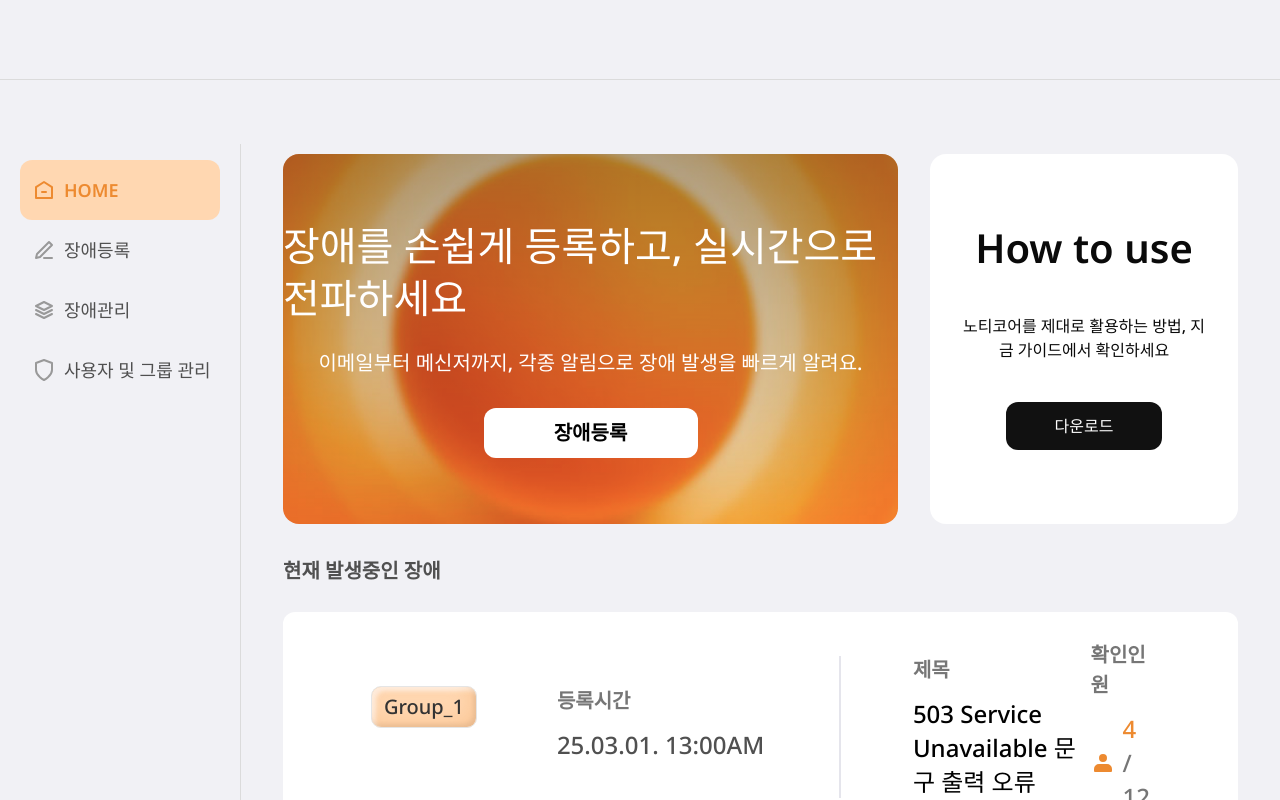
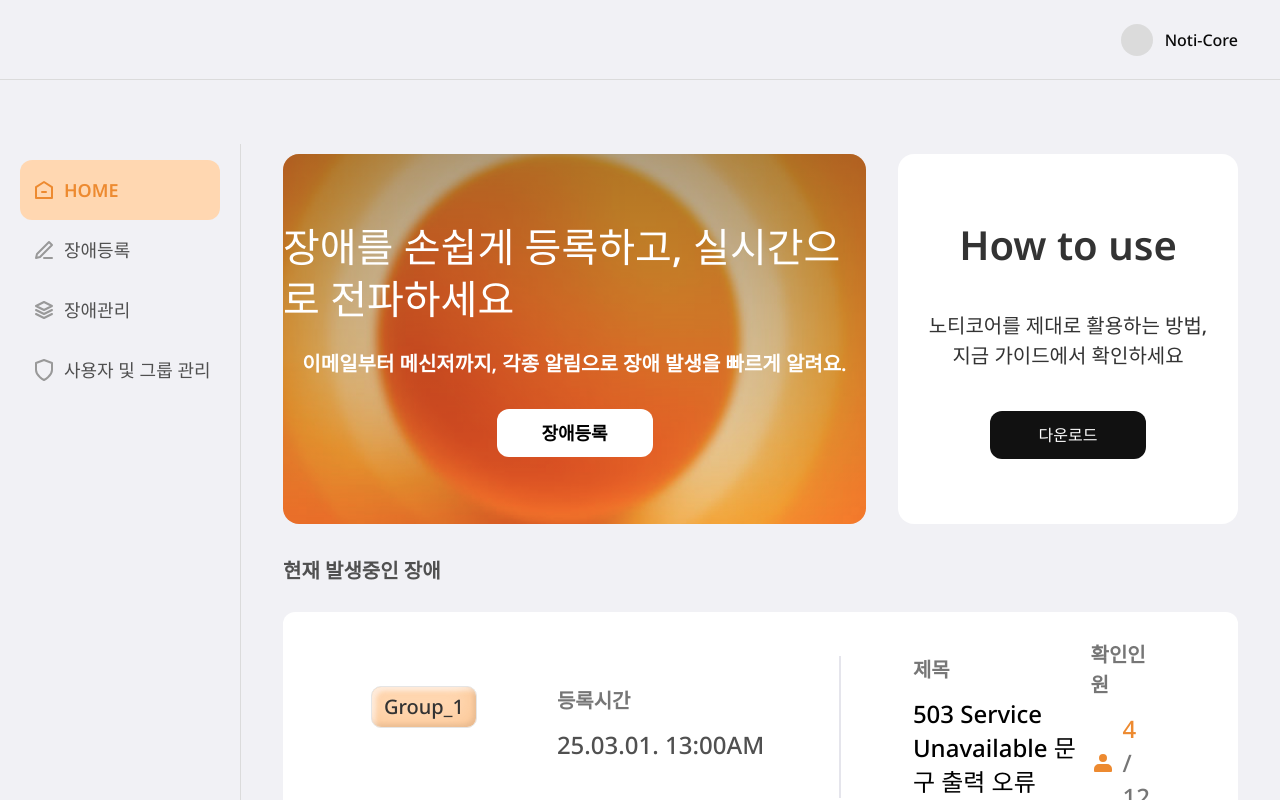
Before and after one commit to swyp-2-team/frontier, a React (Vite) app: page / in a window 1280 px wide. Shown: the top 800 px of the page. Built offline with nearby package versions, Linux system fonts and the light colour scheme; a web font is replaced by a local one.

Commit message:
feat: add Profile component

```diff
--- /dev/null
+++ b/src/features/user/ui/Profile.tsx
@@ -0,0 +1,8 @@
+export default function Profile() {
+  return (
+    <article className="flex items-center gap-3 ml-auto">
+      <div className="block size-8 bg-gray-400 rounded-full"></div>
+      <span className="body-16">Noti-Core</span>
+    </article>
+  );
+}
--- a/src/shared/components/Layouts/Header.tsx
+++ b/src/shared/components/Layouts/Header.tsx
@@ -1,3 +1,9 @@
+import Profile from "@/features/user/ui/Profile";
+
 export default function Header() {
-  return <div className="h-20 border-b border-gray-400"></div>;
+  return (
+    <div className="flex px-[42px] items-center h-20 border-b border-gray-400">
+      <Profile />
+    </div>
+  );
 }
--- a/src/shared/components/ui/Banner.tsx
+++ b/src/shared/components/ui/Banner.tsx
@@ -8,13 +8,13 @@ export default function Banner() {
         <h2 className="headline-40 mb-6">
           장애를 손쉽게 등록하고, 실시간으로 전파하세요
         </h2>
-        <p className="title-20 mb-[30px]">
+        <p className="title-20_SB mb-[30px]">
           이메일부터 메신저까지, 각종 알림으로 장애 발생을 빠르게 알려요.
         </p>
         <Button
           asChild
           variant={"basic"}
-          className="bg-white text-black title-20_SB w-[214px] h-[50px] rounded-[12px] hover:bg-primary hover:text-white"
+          className="bg-white text-black body-18_SB w-[156px] h-[48px] rounded-[12px] hover:bg-primary hover:text-white py-[10px] px-[46px]"
         >
           <Link to={"/incident-register"}>장애등록</Link>
         </Button>
--- a/src/shared/components/ui/HowToUse.tsx
+++ b/src/shared/components/ui/HowToUse.tsx
@@ -2,14 +2,16 @@ import { Button } from "@/shared/components/ui/button";
 
 export default function HowToUse() {
   return (
-    <div className="w-77 bg-white rounded-[16px] pt-17 px-8 pb-13 text-center">
-      <h3 className="headline-40_SB mb-10">How to use</h3>
-      <p className="body-16 mb-10">
-        노티코어를 제대로 활용하는 방법, 지금 가이드에서 확인하세요
-      </p>
-      <Button variant={"black"} className="w-39 h-12 rounded-[12px]">
-        다운로드
-      </Button>
-    </div>
+    <article className="w-[340px] flex px-[30px] items-center bg-white rounded-[16px] text-center">
+      <section>
+        <h3 className="headline-40_SB mb-10 text-gray-800">How to use</h3>
+        <p className="title-20 text-gray-800 mb-10">
+          노티코어를 제대로 활용하는 방법, 지금 가이드에서 확인하세요
+        </p>
+        <Button variant={"black"} className="w-39 h-12 rounded-[12px]">
+          다운로드
+        </Button>
+      </section>
+    </article>
   );
 }
```
Also changed, not shown: src/features/user/ui/Sample.tsx (deleted).
